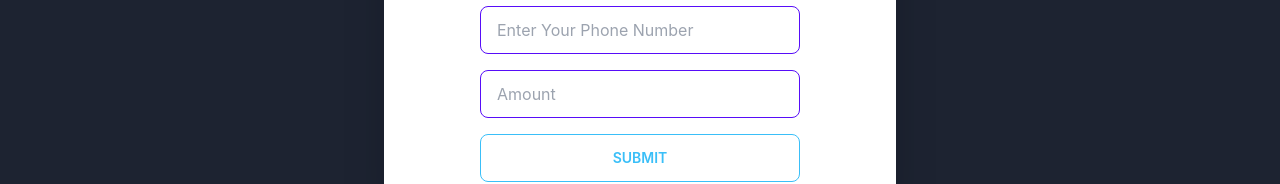
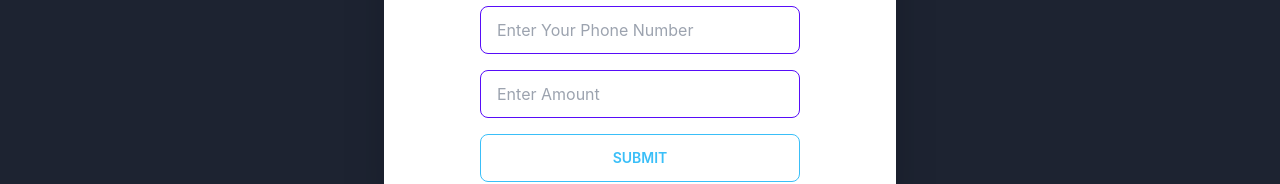
Before and after one commit to Sumon092/power-hack-client, a React (Create React App) app: page / in a window 1280 px wide. Both pictures are taken after a click on the label "ADD NEW BILL". Shown: the part 402-586 px from the top of the page. Built offline with nearby package versions, Linux system fonts and the light colour scheme; no server answers.

Commit message:
bill added successful

```diff
--- a/package.json
+++ b/package.json
@@ -11,6 +11,7 @@
     "react": "^18.2.0",
     "react-dom": "^18.2.0",
     "react-hook-form": "^7.42.1",
+    "react-hot-toast": "^2.4.0",
     "react-query": "^3.39.3",
     "react-router-dom": "^6.8.0",
     "react-scripts": "5.0.1",
--- a/src/App.js
+++ b/src/App.js
@@ -1,4 +1,5 @@
 import { createContext, useState } from 'react';
+import { Toaster } from 'react-hot-toast';
 import { Route, Routes } from 'react-router-dom';
 import Login from './Auth/Login/Login';
 import Register from './Auth/Register/Register';
@@ -10,6 +11,7 @@ function App() {
   const [total, setTotal] = useState(0)
   return (
     <div className='h-screen flex flex-col  bg-gray-900'>
+      <Toaster />
       <RequireContext.Provider value={{ total, setTotal }}>
         <NavBar />
         <Routes>
--- a/src/components/Modals/BillingModal.jsx
+++ b/src/components/Modals/BillingModal.jsx
@@ -1,7 +1,33 @@
+import axios from 'axios';
 import React from 'react';
+import { toast } from 'react-hot-toast';
 import ModalsForm from './ModalsForm'
 
-const BillingModal = () => {
+const BillingModal = ({ refetch }) => {
+    const handleAddBill = (data) => {
+        let billInfo = {
+            fullName: data.fullName,
+            Phone: data.phone,
+            email: data.email,
+            payableAmount: data.payableAmount
+        };
+
+        axios.post("/add-billing", billInfo, {
+            headers: {
+                "content-type": "application/json",
+            }
+        })
+            .then((result) => {
+                if (result.data.status === 200) {
+                    console.log(result.data.message);
+                    toast.success(result.data.message);
+                    refetch();
+                } else {
+                    toast.error(result.data.message);
+                    refetch();
+                }
+            });
+    };
     return (
         <div >
             <input type="checkbox" id="add-billing-modal" className="modal-toggle" />
@@ -10,7 +36,7 @@ const BillingModal = () => {
                     <h3 className="text-2xl font-folder text-center my-4 uppercase font-semibold">
                         Add New Bill
                     </h3>
-                    <ModalsForm />
+                    <ModalsForm handleAddBill={handleAddBill} />
                     <label
                         htmlFor="add-billing-modal"
                         className="btn btn-sm btn-circle absolute right-2 top-2"
--- a/src/components/Modals/ModalsForm.jsx
+++ b/src/components/Modals/ModalsForm.jsx
@@ -1,12 +1,17 @@
 import React from 'react';
 import { useForm } from 'react-hook-form';
 
-const ModalsForm = () => {
+const ModalsForm = ({ handleAddBill }) => {
     const {
         register, handleSubmit, formState: { errors }, reset, } = useForm();
 
+    const onSubmit = (data) => {
+        handleAddBill(data);
+        reset()
+    }
+
     return (
-        <form onSubmit={handleSubmit}>
+        <form onSubmit={handleSubmit(onSubmit)}>
             <div className="form-control w-full max-w-xs mx-auto">
                 <input
                     type="text"
@@ -100,8 +105,8 @@ const ModalsForm = () => {
             <div className="form-control w-full max-w-xs mx-auto">
                 <input
                     type="number"
-                    placeholder="Amount"
-                    {...register("amount", {
+                    placeholder="Enter Amount"
+                    {...register("payableAmount", {
                         required: {
                             value: true,
                             message: "Please Enter Amount!",
@@ -110,9 +115,9 @@ const ModalsForm = () => {
                     className="input input-bordered w-full max-w-xs input-primary"
                 />
                 <label className="label">
-                    {errors?.amount?.type === "required" && (
+                    {errors?.payableAmount?.type === "required" && (
                         <span className="label-text-alt text-error">
-                            {errors?.amount?.message}
+                            {errors?.payableAmount?.message}
                         </span>
                     )}
                 </label>
--- a/src/components/Modals/UpdateModal.jsx
+++ b/src/components/Modals/UpdateModal.jsx
@@ -1,7 +1,10 @@
+import axios from 'axios';
 import React from 'react';
+import { toast } from 'react-hot-toast';
 import ModalsForm from './ModalsForm'
 
-const updateModal = () => {
+const UpdateModal = ({ refetch }) => {
+
     return (
         <div >
             <input type="checkbox" id="update-modal" className="modal-toggle" />
@@ -23,4 +26,4 @@ const updateModal = () => {
     );
 };
 
-export default updateModal;
+export default UpdateModal;
--- a/src/components/TableBody/TableBody.jsx
+++ b/src/components/TableBody/TableBody.jsx
@@ -2,7 +2,6 @@ import React from 'react';
 
 const TableBody = ({ bill, isLoading, refetch, setBill }) => {
     const { _id, email, fullName, payableAmount, Phone } = bill;
-    console.log(bill);
     return (
         <>
             <tr>
--- a/src/pages/Dashboard/Dashboard.jsx
+++ b/src/pages/Dashboard/Dashboard.jsx
@@ -53,8 +53,8 @@ const Dashboard = () => {
             >
               Add New Bill
             </label>
-            <UpdateModal />
-            <BillingModal />
+            <UpdateModal refetch={refetch} />
+            <BillingModal refetch={refetch} />
           </div>
         </div>
       </div>
@@ -71,9 +71,6 @@ const Dashboard = () => {
             </tr>
           </thead>
           <tbody>
-            {
-              data?.map(d => console.log(d))
-            }
             {
               data?.map(bill => <TableBody
                 bill={bill}
```
Also changed, not shown: 1 other file (tests, documents, lock files or other folders).
